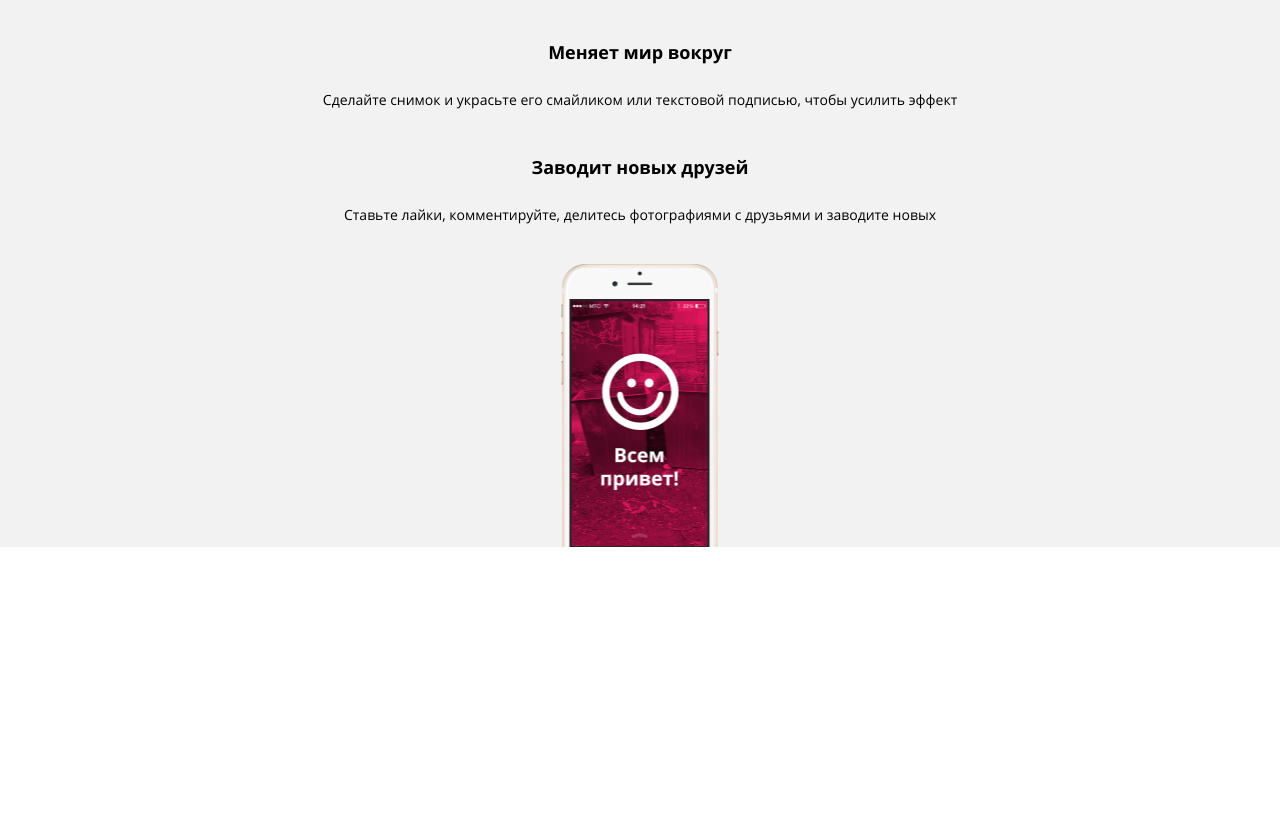
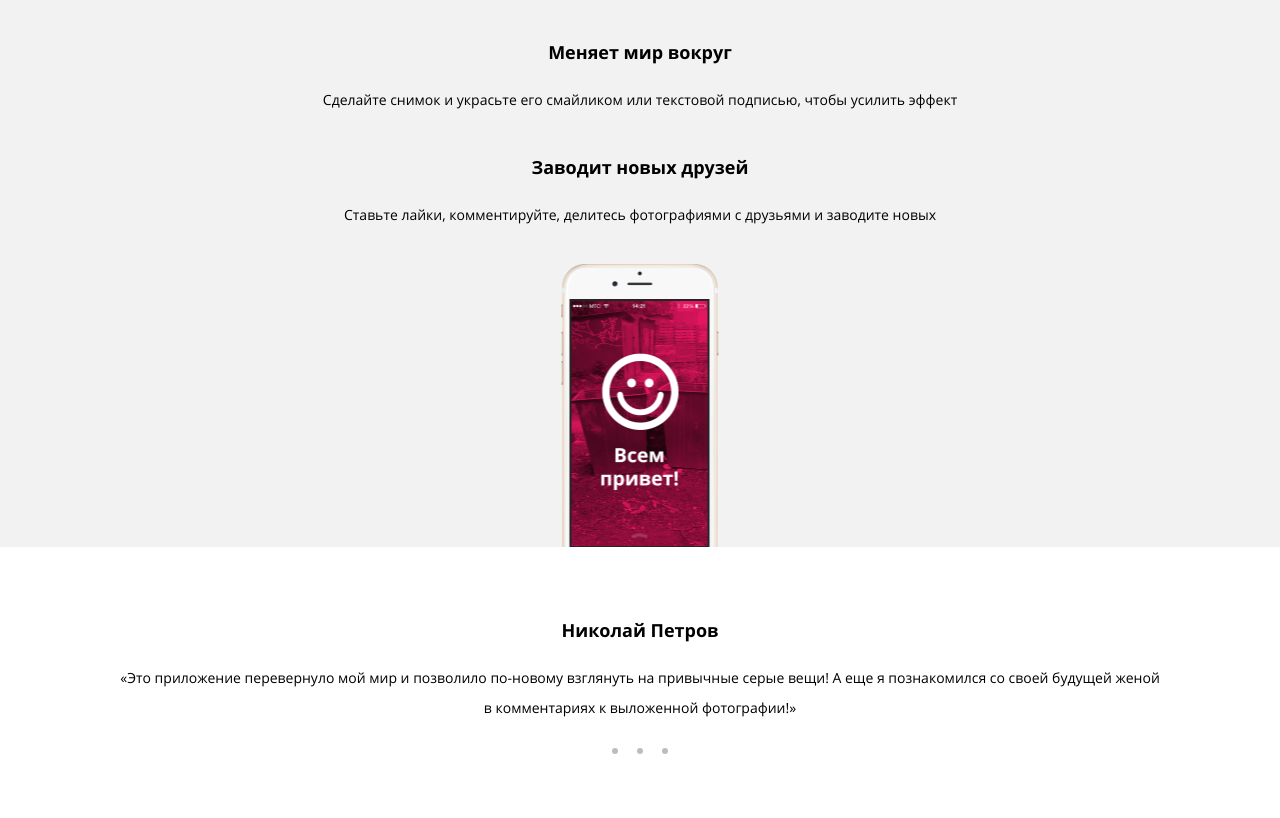
Before and after one commit to Artem26102006/Pink, a website: page source/index.html in a window 1280 px wide. Shown: the part 1035-1853 px from the top of the page. Before the commit the page ends 1682 px from the top, so only its background shows below. Drawn offline with nearby package versions, Linux system fonts and the light colour scheme; files that its build step writes are made by us from their sources.

Commit message:
doing-index-2

```diff
--- a/source/index.html
+++ b/source/index.html
@@ -127,6 +127,40 @@
         </li>
       </ul>
     </section>
+
+    <section class="reviews">
+      <div class="container">
+        <ul class="reviews__list">
+          <li class="review-card">
+            <h3 class="review-card__user">
+              Николай Петров
+            </h3>
+            <p class="review-card__text">
+              &laquo;Это приложение перевернуло мой мир и&nbsp;позволило по-новому взглянуть на&nbsp;привычные серые
+              вещи! А&nbsp;еще я&nbsp;познакомился со&nbsp;своей будущей женой в&nbsp;комментариях к&nbsp;выложенной
+              фотографии!&raquo;
+            </p>
+          </li>
+        </ul>
+        <ul class="switches-list">
+          <li class="switches-list__item">
+            <button class="switches-list__button" type="button">
+              <span class="visually-hidden">Отзыв</span>
+            </button>
+          </li>
+          <li class="switches-list__item">
+            <button class="switches-list__button" type="button">
+              <span class="visually-hidden">Отзыв</span>
+            </button>
+          </li>
+          <li class="switches-list__item">
+            <button class="switches-list__button" type="button">
+              <span class="visually-hidden">Отзыв</span>
+            </button>
+          </li>
+        </ul>
+      </div>
+    </section>
   </main>
 </body>
 
--- a/source/less/blocks/benefits.less
+++ b/source/less/blocks/benefits.less
@@ -19,7 +19,6 @@
   background-color: @gray;
   overflow: hidden;
   padding-top: 53px;
-  margin-bottom: 100px; //потом удалить это для читаемости
 
   &::after {
     content: url(../img/phone-image-example.png);
--- /dev/null
+++ b/source/less/blocks/reviews.less
@@ -0,0 +1,19 @@
+.reviews {
+  padding: 50px 0 60px 0;
+}
+
+.reviews__list {
+  .list-none();
+}
+
+.review-card__user {
+  font-size: 18px;
+  line-height: 30px;
+  text-align: center;
+}
+
+.review-card__text {
+  font-size: 14px;
+  line-height: 30px;
+  text-align: center;
+}
--- /dev/null
+++ b/source/less/blocks/switches.less
@@ -0,0 +1,18 @@
+.switches-list {
+  .list-none();
+  display: flex;
+  flex-wrap: wrap;
+  justify-content: center;
+  column-gap: 19px;
+}
+
+.switches-list__button {
+  width: 6px;
+  height: 6px;
+  margin: 0;
+  padding: 0;
+  background-color: fade(@black, 30%);
+  border: none;
+  border-radius: 50%;
+  cursor: pointer;
+}
--- a/source/less/style.less
+++ b/source/less/style.less
@@ -14,3 +14,5 @@
 @import url("blocks/banner.less");
 @import url("blocks/benefits.less");
 @import url("blocks/advantage-card.less");
+@import url("blocks/reviews.less");
+@import url("blocks/switches.less");
```
